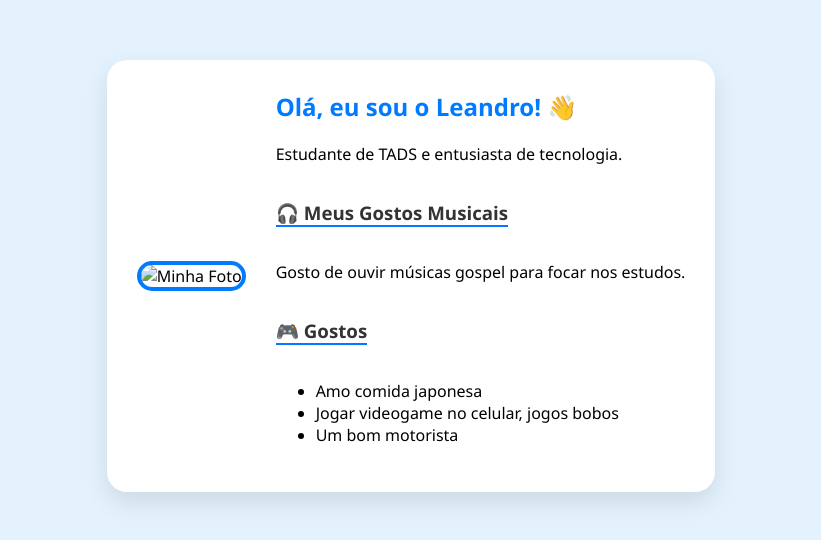
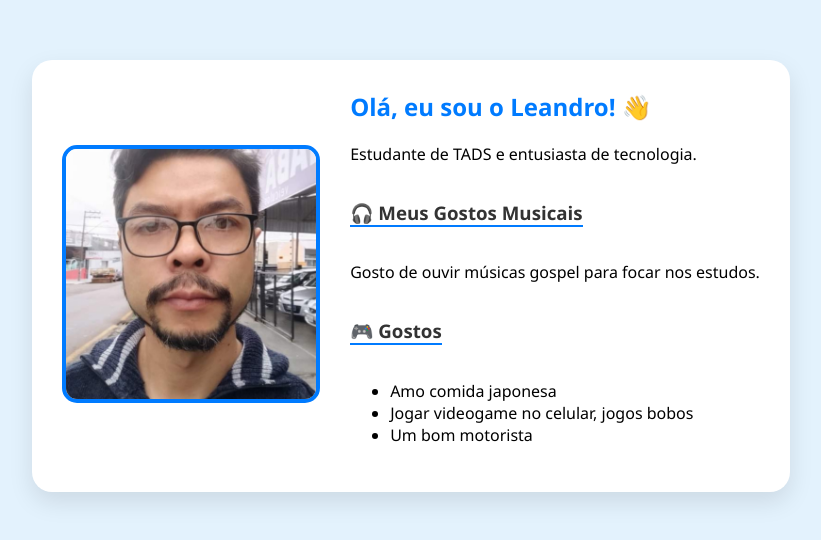
Before and after one commit to LeandroAbe1976/meu_blog_IA, a plain HTML site: page index.html in a window 1280 px wide. Shown: the part 124-664 px from the top of the page, without its empty margins (229-1050 px from the left). Drawn offline with Linux system fonts and the light colour scheme.

Commit message:
Update index.html

```diff
--- a/index.html
+++ b/index.html
@@ -9,7 +9,7 @@
 
     <div class="container-principal">
         <section class="coluna-esquerda">
-            <img src="minha-foto.jpg" alt="Minha Foto" class="foto-perfil">
+            <img src="Foto perfil.jpeg" alt="Minha Foto" class="foto-perfil">
         </section>
 
         <section class="coluna-direita">
```
